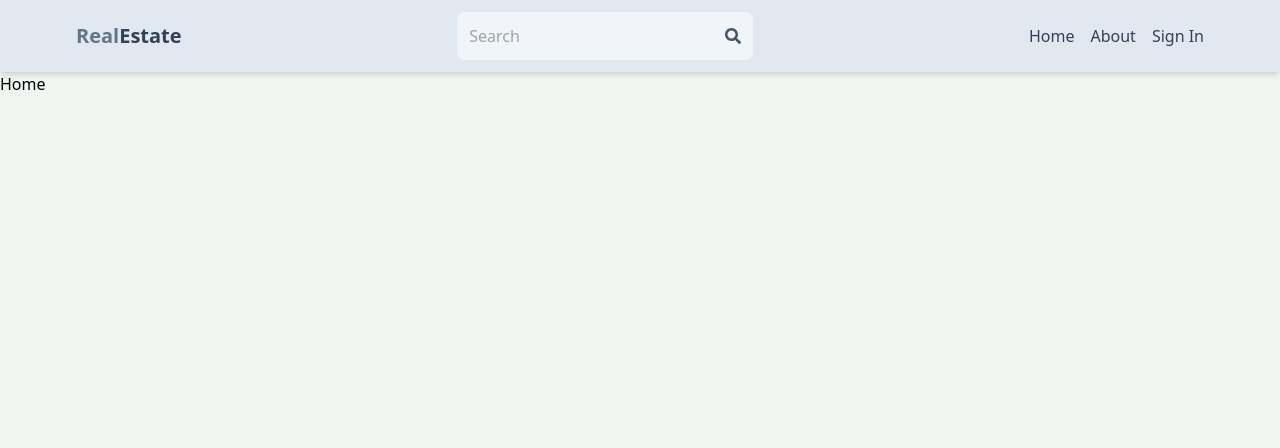
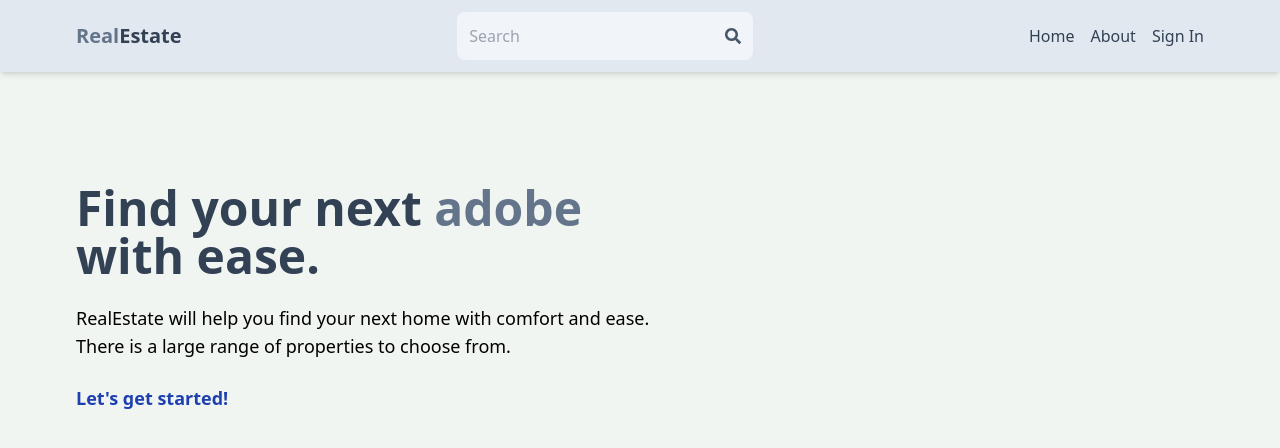
Before and after one commit to aunshpatel/realestate, a React (Vite) app in the folder client/: page / in a window 1280 px wide. Shown: the top 448 px of the page. Built offline with nearby package versions, Linux system fonts and the light colour scheme; no server answers.

Commit message:
Update Home Page

```diff
--- a/client/src/pages/Home.jsx
+++ b/client/src/pages/Home.jsx
@@ -1,9 +1,29 @@
 import React from 'react'
+import {Link} from 'react-router-dom';
 
 export default function Home() {
   return (
-    <h1>
-      Home
-    </h1>
+    <div>
+      {/* top */}
+      <div className='flex flex-col gap-6 p-28 px-3 max-w-6xl mx-auto'>
+        <h1 className='text-slate-700 font-bold text-3xl lg:text-5xl'>
+          Find your next <span className='text-slate-500'>adobe</span> <br />
+          with ease.
+        </h1>
+        <div className='text-color-400 text-xs sm:text-lg'>
+          RealEstate will help you find your next home with comfort and ease. <br />
+          There is a large range of properties to choose from.
+        </div>
+
+        <Link to={'/search'} className='text-xs sm:text-lg text-blue-800 font-bold hover:underline'>
+          Let's get started!
+        </Link>
+      </div>
+
+      {/* swiper */}
+
+
+      {/* listing results for offer/sell/rent */}
+    </div>
   )
 }
```
